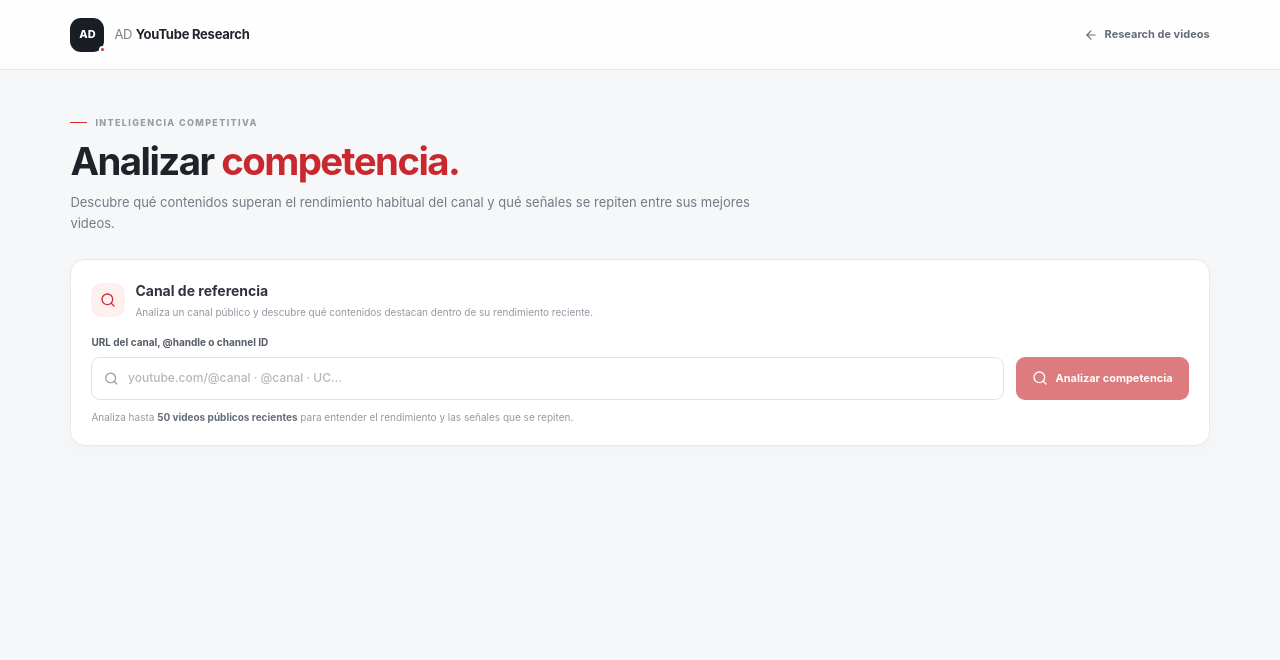
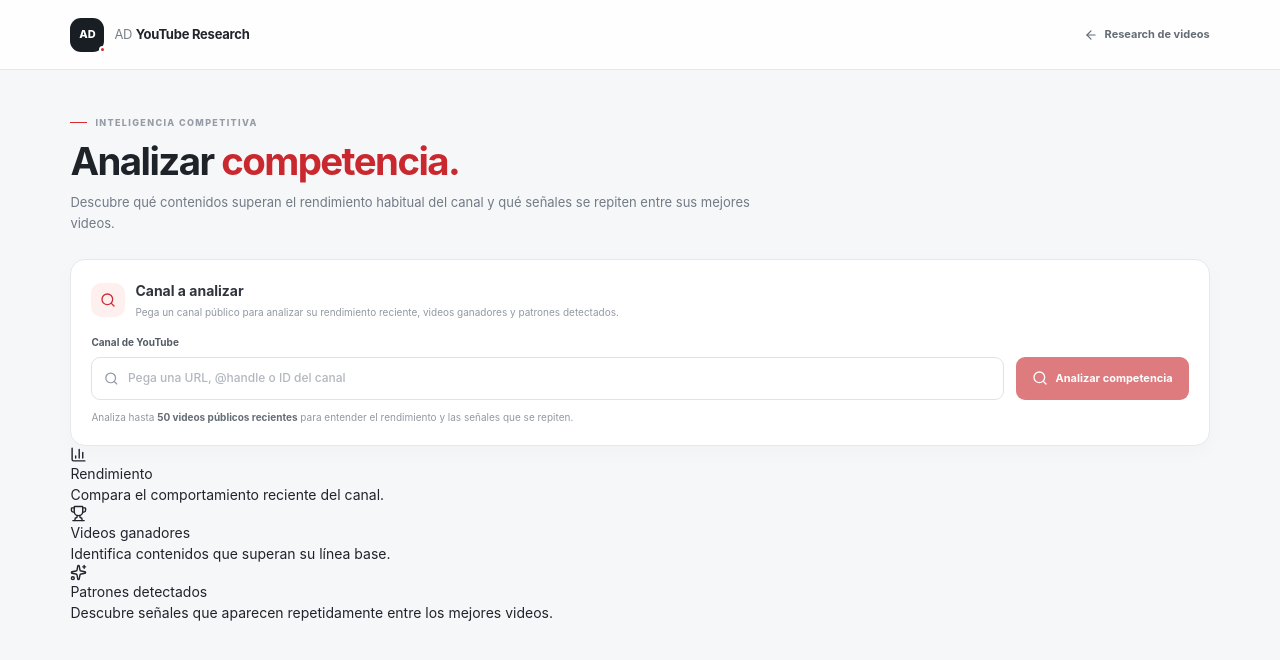
Before and after one commit to adproduccionesmiami-jpg/AD-YouTube-Research, a Next.js app: page /competencia in a window 1280 px wide. Shown: the top 660 px of the page. Built offline with nearby package versions, Linux system fonts and the light colour scheme.

Commit message:
refactor: improve competitor analysis entry experience

```diff
--- a/src/components/competitor/CompetitorAnalyzer.tsx
+++ b/src/components/competitor/CompetitorAnalyzer.tsx
@@ -1,7 +1,7 @@
 "use client";
 
 import { FormEvent, useState } from "react";
-import { AlertTriangle, LoaderCircle, Search } from "lucide-react";
+import { AlertTriangle, BarChart3, LoaderCircle, Search, Sparkles, Trophy } from "lucide-react";
 import type { CompetitorReport } from "@/types/competitor";
 import CompetitorReportView, { type VideoSortKey } from "./CompetitorReportView";
 import styles from "./competitor.module.css";
@@ -46,13 +46,13 @@ export default function CompetitorAnalyzer() {
       <section className={styles.formCard} aria-labelledby="competitor-form-heading">
         <div className={styles.formHeading}>
           <span className={styles.formIcon}><Search size={16} /></span>
-          <div><h2 id="competitor-form-heading">Canal de referencia</h2><p>Analiza un canal público y descubre qué contenidos destacan dentro de su rendimiento reciente.</p></div>
+          <div><h2 id="competitor-form-heading">Canal a analizar</h2><p>Pega un canal público para analizar su rendimiento reciente, videos ganadores y patrones detectados.</p></div>
         </div>
         <form onSubmit={handleSubmit}>
           <div className={styles.formRow}>
             <label className={styles.field} htmlFor="competitor-channel">
-              URL del canal, @handle o channel ID
-              <span className={styles.inputWrap}><Search size={15} /><input id="competitor-channel" autoComplete="off" maxLength={1000} required value={channel} onChange={(event) => setChannel(event.target.value)} placeholder="youtube.com/@canal · @canal · UC…" /></span>
+              Canal de YouTube
+              <span className={styles.inputWrap}><Search size={15} /><input id="competitor-channel" autoComplete="off" maxLength={1000} required value={channel} onChange={(event) => setChannel(event.target.value)} placeholder="Pega una URL, @handle o ID del canal" /></span>
             </label>
             <button className={styles.submitButton} type="submit" disabled={isLoading || !channel.trim()}>
               {isLoading ? <LoaderCircle className={styles.spin} size={16} /> : <Search size={16} />}
@@ -63,6 +63,22 @@ export default function CompetitorAnalyzer() {
         </form>
         {error && <div className={styles.errorBox} role="alert"><AlertTriangle size={15} /><span><strong>{error.code ?? "ERROR"}:</strong> {error.message ?? "No se pudo completar el análisis."}</span></div>}
       </section>
+      {!report && !isLoading && (
+        <section className={styles.entryPreview} aria-label="Qué obtendrás del análisis">
+          <article className={styles.entryPreviewCard}>
+            <span className={styles.entryPreviewIcon}><BarChart3 size={17} /></span>
+            <div><h3>Rendimiento</h3><p>Compara el comportamiento reciente del canal.</p></div>
+          </article>
+          <article className={styles.entryPreviewCard}>
+            <span className={styles.entryPreviewIcon}><Trophy size={17} /></span>
+            <div><h3>Videos ganadores</h3><p>Identifica contenidos que superan su línea base.</p></div>
+          </article>
+          <article className={styles.entryPreviewCard}>
+            <span className={styles.entryPreviewIcon}><Sparkles size={17} /></span>
+            <div><h3>Patrones detectados</h3><p>Descubre señales que aparecen repetidamente entre los mejores videos.</p></div>
+          </article>
+        </section>
+      )}
       {isLoading && <div className={styles.loadingBox} role="status" aria-live="polite"><LoaderCircle className={styles.spin} size={19} />Consultando la identidad del canal y su muestra reciente de videos…</div>}
       {report && <CompetitorReportView report={report} sortBy={sortBy} onSortChange={setSortBy} />}
     </>
```
